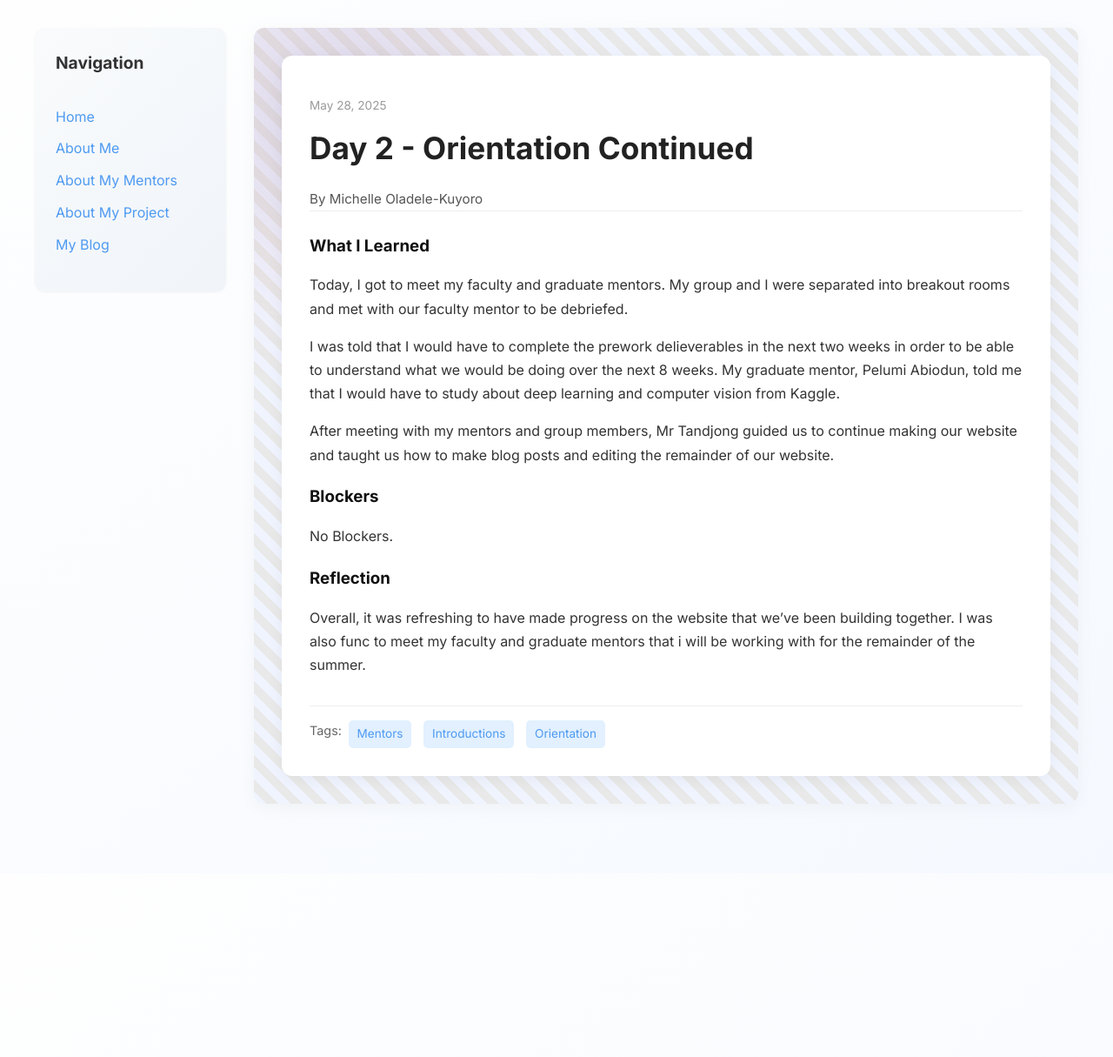
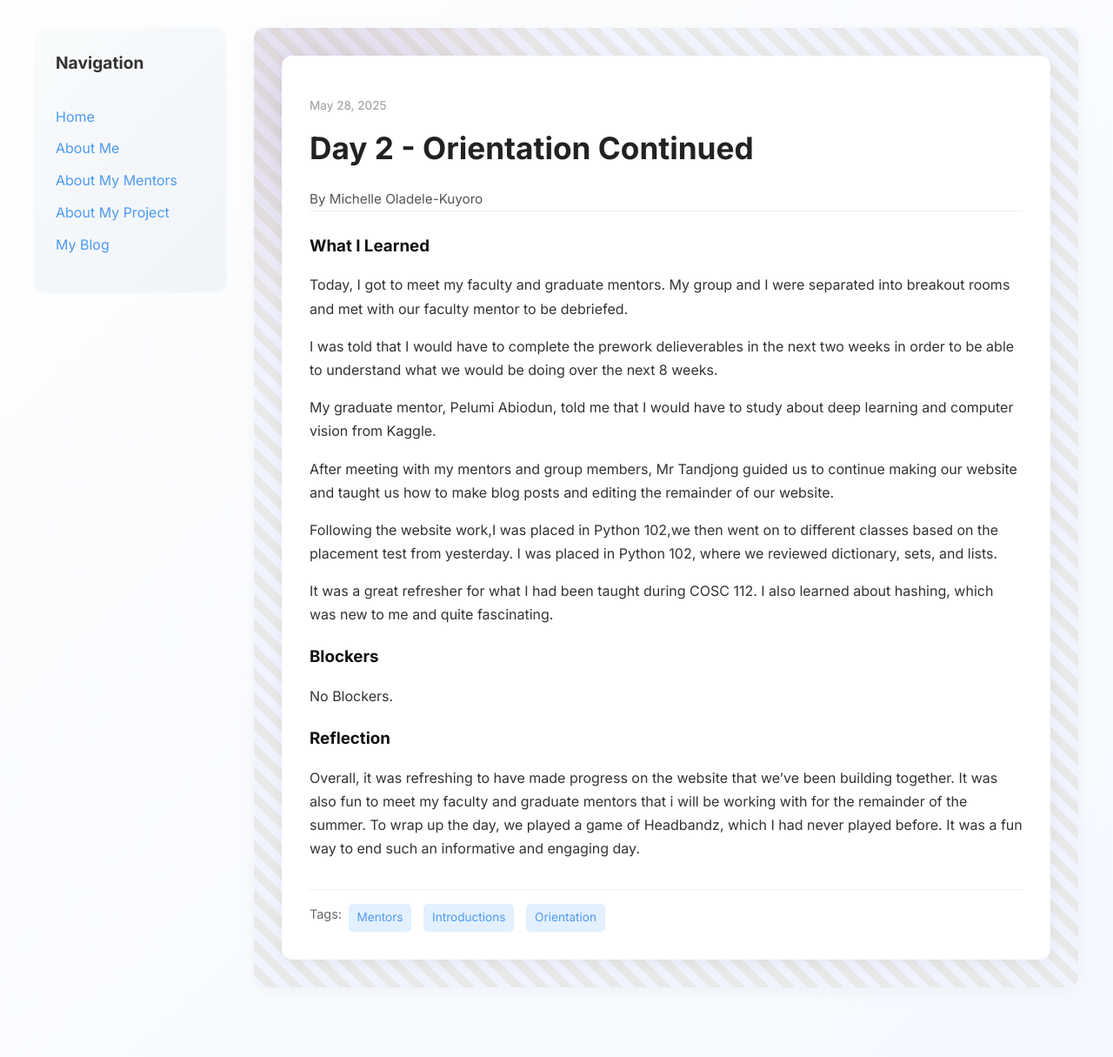
Before and after one commit to Miola585/Miola585.github.io, a Jekyll site: the page built from _posts/2025-05-28-day-2.md, in a window 1280 px wide. Shown: the whole page at 87% size. Built offline with Jekyll 4.4.1, drawn with Linux system fonts in a browser that asks for light colours; before the commit the page ends 1004 px from its top, so only the background shows below that.

Commit message:
Update 2025-05-28-day-2.md

```diff
--- a/_posts/2025-05-28-day-2.md
+++ b/_posts/2025-05-28-day-2.md
@@ -9,13 +9,20 @@ tags: ["Mentors", "Introductions", "Orientation"]
 what_i_learned: |
   Today, I got to meet my faculty and graduate mentors. My group and I were separated into breakout rooms and met with our faculty mentor to be debriefed.
 
-  I was told that I would have to complete the prework delieverables in the next two weeks in order to be able to understand what we would be doing over the next 8 weeks. My graduate mentor, Pelumi Abiodun, told me that I would have to study about deep learning and computer vision from Kaggle.
+  I was told that I would have to complete the prework delieverables in the next two weeks in order to be able to understand what we would be doing over the next 8 weeks.
+
+  My graduate mentor, Pelumi Abiodun, told me that I would have to study about deep learning and computer vision from Kaggle.
 
   After meeting with my mentors and group members, Mr Tandjong guided us to continue making our website and taught us how to make blog posts and editing the remainder of our website.
+
+  Following the website work,I was placed in Python 102,we then went on to different classes based on the placement test from yesterday. I was placed in Python 102, where we reviewed dictionary, sets, and lists.
+
+  It was a great refresher for what I had been taught during COSC 112. I also learned about hashing, which was new to me and quite fascinating.
+
 
 blockers: |
   No Blockers.
 
 reflection: |
-  Overall, it was refreshing to have made progress on the website that we've been building together. I was also func to meet my faculty and graduate mentors that i will be working with for the remainder of the summer.
+  Overall, it was refreshing to have made progress on the website that we've been building together. It was also fun to meet my faculty and graduate mentors that i will be working with for the remainder of the summer. To wrap up the day, we played a game of Headbandz, which I had never played before. It was a fun way to end such an informative and engaging day.
 ---
```
